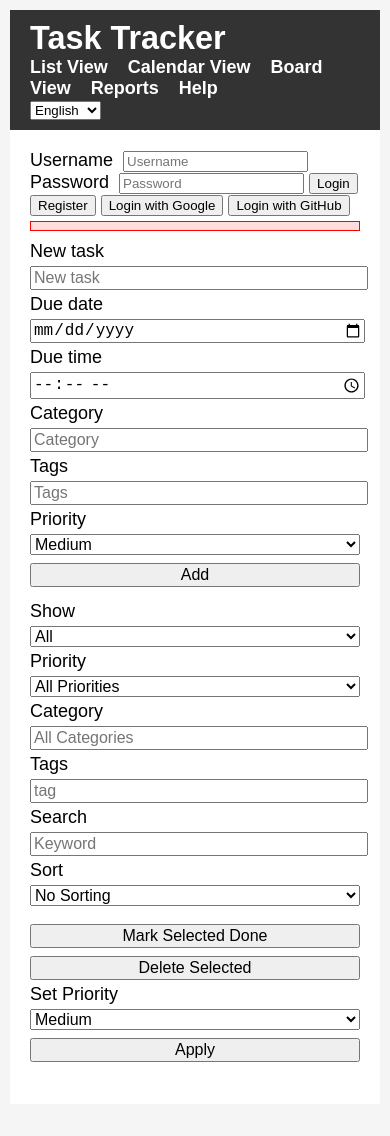
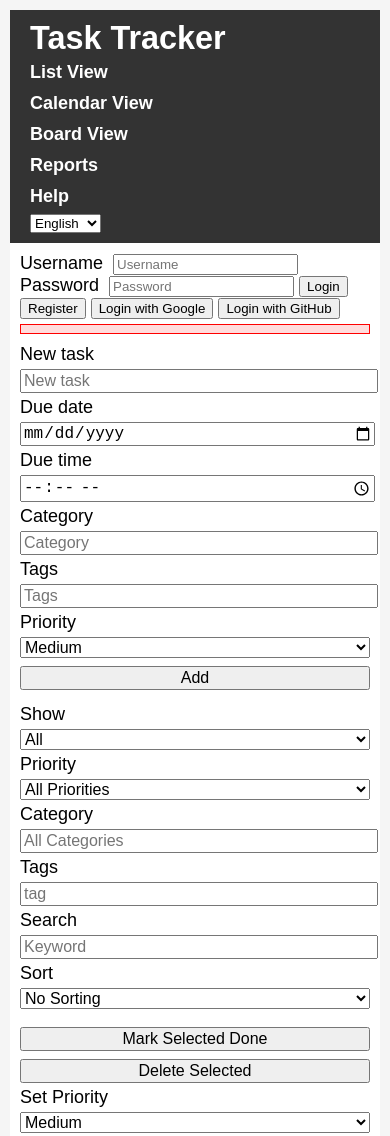
Before and after one commit to Skulk2Fade/WebTaskTracker, a website: page public/index.html in a window 390 px wide. Shown: the top 1136 px of the page. Before the commit the page ends 1114 px from the top, so only its background shows below. Drawn offline with nearby package versions, Linux system fonts and the light colour scheme.

Commit message:
Improve mobile layout

```diff
--- a/public/style.css
+++ b/public/style.css
@@ -140,6 +140,29 @@ label {
     margin: 4px 0;
     font-size: 16px;
   }
+
+  .container {
+    max-width: none;
+    padding: 10px;
+  }
+
+  nav {
+    display: flex;
+    flex-direction: column;
+  }
+
+  nav a {
+    margin: 5px 0;
+  }
+
+  #board {
+    flex-direction: column;
+  }
+
+  .board-column {
+    width: 100%;
+    margin-bottom: 10px;
+  }
 }
 
 #calendar {
```
